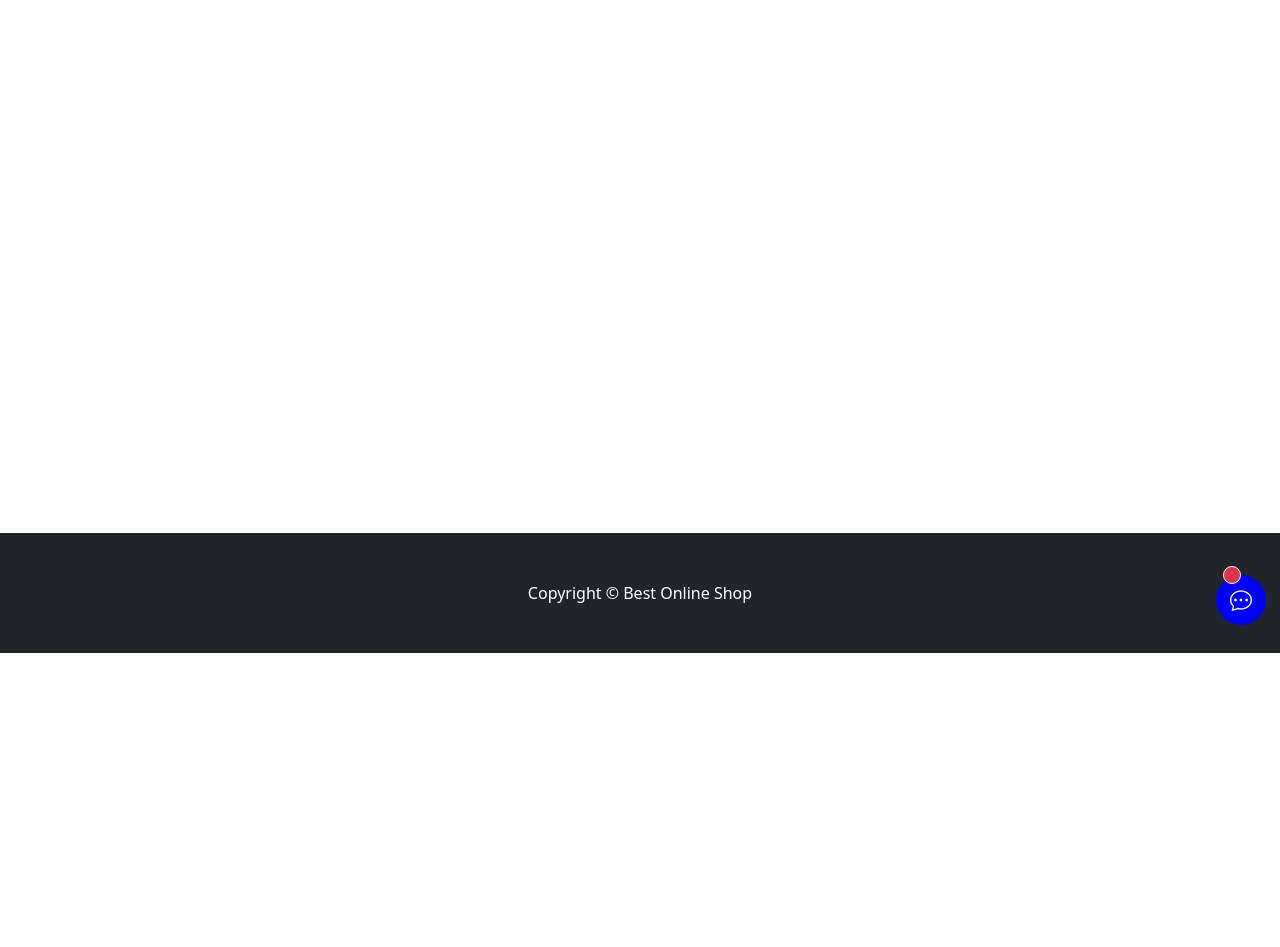
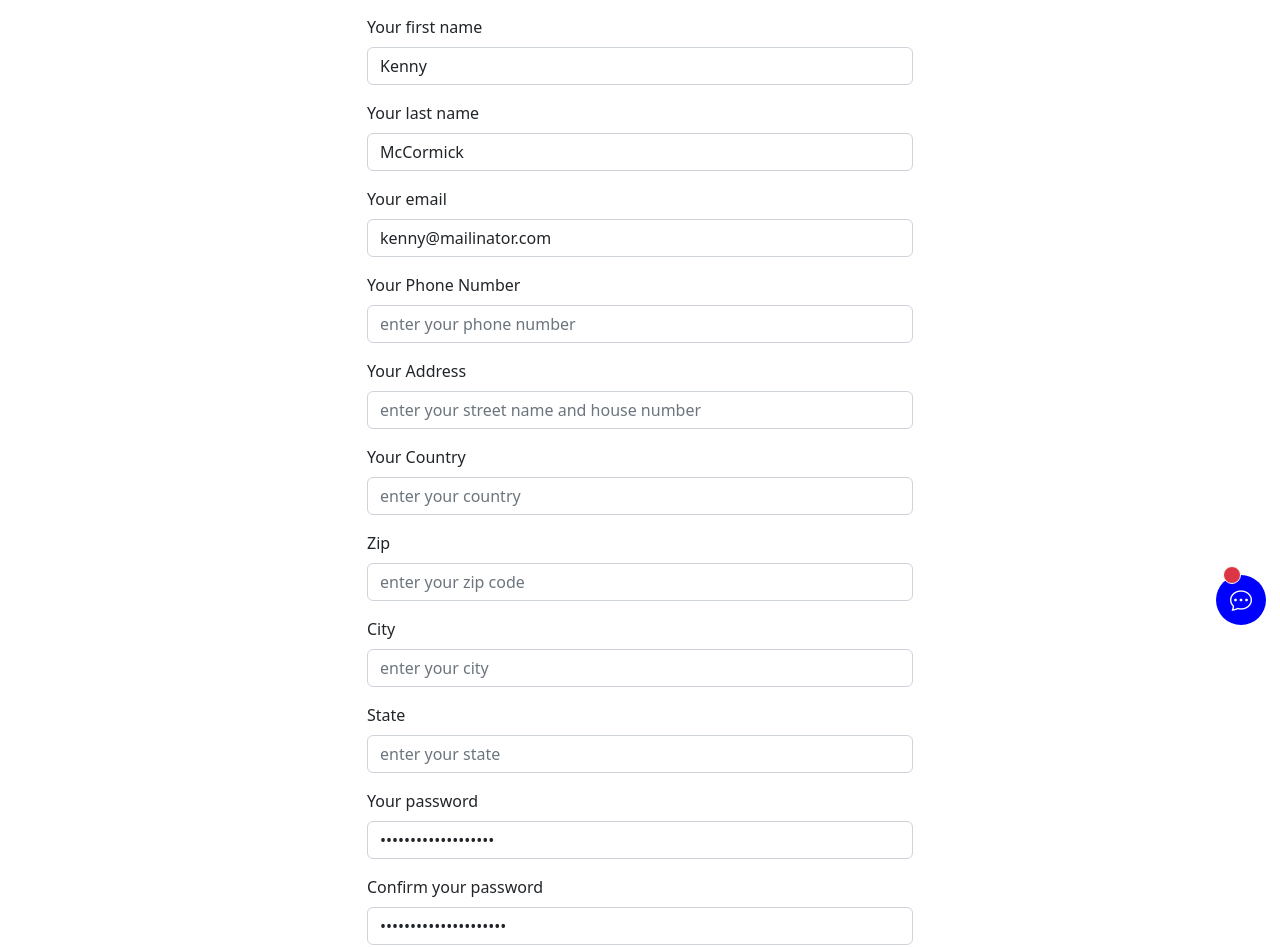
Before and after one commit to JonnyCodr/react-fullstack-ecommerce, a React (Create React App) app in the folder frontend/: page /user in a window 1280 px wide. Shown: the part 145-1092 px from the top of the page. Before the commit the page ends 800 px from the top, so only its background shows below. Built offline with nearby package versions, Linux system fonts and the light colour scheme.

Commit message:
skeleton html for user profile page

```diff
--- a/frontend/src/pages/user/UserProfile.jsx
+++ b/frontend/src/pages/user/UserProfile.jsx
@@ -1,10 +1,165 @@
-import React from 'react';
+import React, {useState} from 'react';
+import Row from "react-bootstrap/Row";
+import Col from "react-bootstrap/Col";
+import Form from "react-bootstrap/Form";
+import Button from "react-bootstrap/Button";
+import {Alert} from "react-bootstrap";
+import Container from "react-bootstrap/Container";
 
 const UserProfile = () => {
+  const [validated, setValidated] = useState(false)
+
+  const handleSubmit = (event) => {
+    const form = event.currentTarget;
+    if (form.checkValidity() === false) {
+      event.preventDefault();
+      event.stopPropagation();
+    }
+
+    setValidated(true);
+  };
+
+  const onChange = () => {
+    const password = document.querySelector('input[name=password]')
+    const confirmPassword = document.querySelector('input[name=confirmPassword]')
+
+    if (confirmPassword.value === password.value) {
+      confirmPassword.setCustomValidity('')
+    } else {
+      confirmPassword.setCustomValidity('Passwords do not match')
+    }
+  }
+
+
   return (
-    <div>
-      <h1>User Profile</h1>
-    </div>
+    <Container>
+      <Row className={'mt-5 justify-content-md-center'}>
+        <Col md={6}>
+          <h1>User Profile</h1>
+          <Form noValidate validated={validated} onSubmit={handleSubmit}>
+            <Form.Group className={'mb-3'} controlId="validationCustom01">
+              <Form.Label>Your first name</Form.Label>
+              <Form.Control
+                required
+                type="text"
+                defaultValue="Kenny"
+                name='name'
+              />
+              <Form.Control.Feedback type='invalid'>Please Enter your name</Form.Control.Feedback>
+            </Form.Group>
+            <Form.Group className={'mb-3'} controlId="FormBasicLastName">
+              <Form.Label>Your last name</Form.Label>
+              <Form.Control
+                required
+                type="text"
+                defaultValue="McCormick"
+                name='lastName'
+              />
+              <Form.Control.Feedback type='invalid'>Please Enter your last name</Form.Control.Feedback>
+            </Form.Group>
+            <Form.Group className={'mb-3'} controlId="FormBasicEmail">
+              <Form.Label>Your email</Form.Label>
+              <Form.Control
+                type="email"
+                value="kenny@mailinator.com"
+                name='email'
+              />
+            </Form.Group>
+            <Form.Group className={'mb-3'} controlId="FormBasicPhone">
+              <Form.Label>Your Phone Number</Form.Label>
+              <Form.Control
+                name='phone'
+                type="text"
+                placeholder="enter your phone number"
+                defaultValue=''
+              />
+            </Form.Group>
+            <Form.Group className={'mb-3'} controlId="FormBasicAddress">
+              <Form.Label>Your Address</Form.Label>
+              <Form.Control
+                name='address'
+                type="text"
+                placeholder="enter your street name and house number"
+                defaultValue=''
+              />
+            </Form.Group>
+            <Form.Group className={'mb-3'} controlId="FormBasicCountry">
+              <Form.Label>Your Country</Form.Label>
+              <Form.Control
+                name='country'
+                type="text"
+                placeholder="enter your country"
+                defaultValue=''
+              />
+            </Form.Group>
+            <Form.Group className={'mb-3'} controlId="FormBasicZip">
+              <Form.Label>Zip</Form.Label>
+              <Form.Control
+                name='zip'
+                type="text"
+                placeholder="enter your zip code"
+                defaultValue=''
+              />
+            </Form.Group>
+            <Form.Group className={'mb-3'} controlId="FormBasicCity">
+              <Form.Label>City</Form.Label>
+              <Form.Control
+                name='city'
+                type="text"
+                placeholder="enter your city"
+                defaultValue=''
+              />
+            </Form.Group>
+            <Form.Group className={'mb-3'} controlId="FormBasicState">
+              <Form.Label>State</Form.Label>
+              <Form.Control
+                name='city'
+                type="text"
+                placeholder="enter your state"
+                defaultValue=''
+              />
+            </Form.Group>
+
+
+
+
+
+
+
+            <Form.Group className={'mb-3'} controlId="FormBasicPassword">
+              <Form.Label>Your password</Form.Label>
+              <Form.Control
+                required
+                type="password"
+                defaultValue="Enter your password"
+                name='password'
+                minLength={6}
+                onChange={onChange}
+              />
+              <Form.Control.Feedback type='invalid'>Please Enter a valid password</Form.Control.Feedback>
+            </Form.Group>
+            <Form.Group className={'mb-3'} controlId="FormBasicPasswordConfirm">
+              <Form.Label>Confirm your password</Form.Label>
+              <Form.Control
+                required
+                type="password"
+                defaultValue="Confirm your password"
+                name='confirmPassword'
+                minLength={6}
+                onChange={onChange}
+              />
+              <Form.Control.Feedback type='invalid'>Both passwords should match</Form.Control.Feedback>
+            </Form.Group>
+
+            <Button variant='primary' type="submit">
+              Update
+            </Button>
+            <Alert show={true} variant={'danger'}>User with that email already exists</Alert>
+            <Alert show={true} variant={'info'}>User created</Alert>
+          </Form>
+        </Col>
+      </Row>
+    </Container>
   );
 };
 
```
